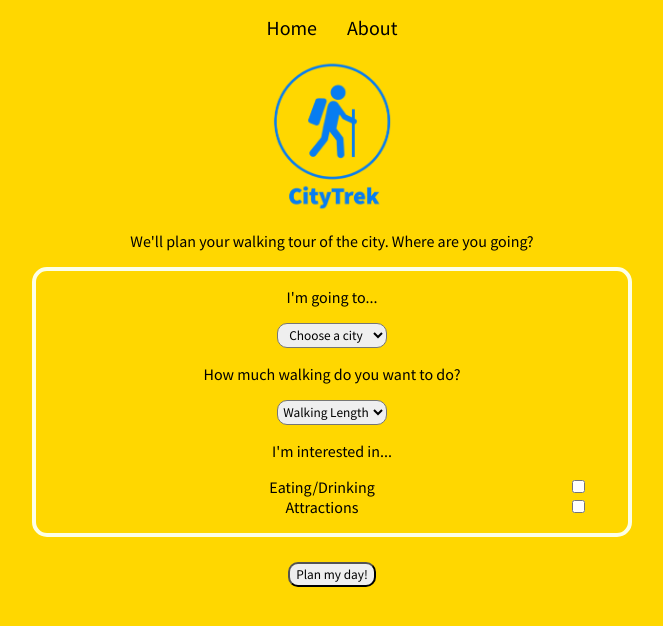
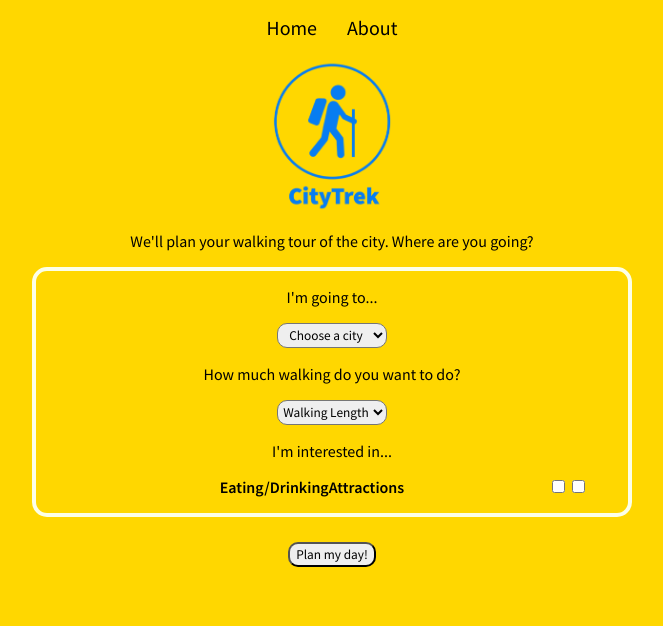
Before and after one commit to sgcook/City-Attraction-App-Frontend, a React (Create React App) app: page / in a window 1280 px wide. Shown: the top 626 px of the page, without its empty margins (308-971 px from the left). Built offline with nearby package versions, Linux system fonts and the light colour scheme.

Commit message:
remerged CSS tweaks

```diff
--- a/src/Components/Home.js
+++ b/src/Components/Home.js
@@ -150,7 +150,7 @@ const Home = ({ setMarkers }) => {
           <label htmlFor="interest-in" className="interested-in">
             <p>I'm interested in...</p>
             <label htmlFor="eatingdrinking" className="eatingdrinking">
-              Eating/Drinking
+              <b>Eating/Drinking</b>
               <input
                 type="checkbox"
                 id="eatingdrinking"
@@ -160,7 +160,6 @@ const Home = ({ setMarkers }) => {
                 onChange={toggleSelection}
               />
             </label>
-            <br />
             {eatingDrinking && (
               <EatDrinkForm
                 query={query}
@@ -172,7 +171,7 @@ const Home = ({ setMarkers }) => {
               />
             )}
             <label htmlFor="attractions" className="attractions">
-              Attractions
+              <b>Attractions</b>
               <input
                 type="checkbox"
                 id="attractions"
```
